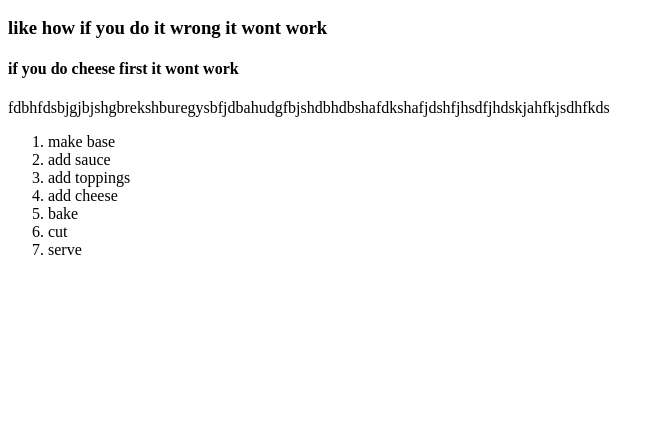
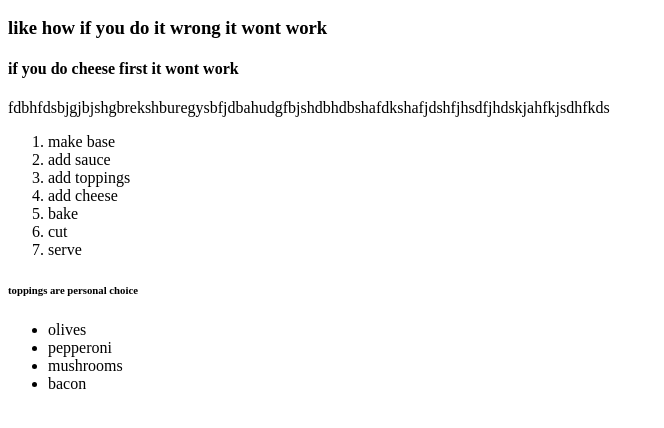
Before and after one commit to Squindle/HTML-CSS-cake-task, a plain HTML site: page index.html in a window 1280 px wide. Shown: the part 110-538 px from the top of the page, without its empty margins (0-664 px from the left). Drawn offline with Linux system fonts and the light colour scheme.

Commit message:
unnumbered list

```diff
--- a/index.html
+++ b/index.html
@@ -21,5 +21,12 @@
     <li>cut</li>
     <li>serve</li>
 </ol>
+<h6>toppings are personal choice</h6>
+<ul>
+    <li>olives</li>
+    <li>pepperoni</li>
+    <li>mushrooms</li>
+    <li>bacon</li>
+</ul>
 </body>
 </html>
```
